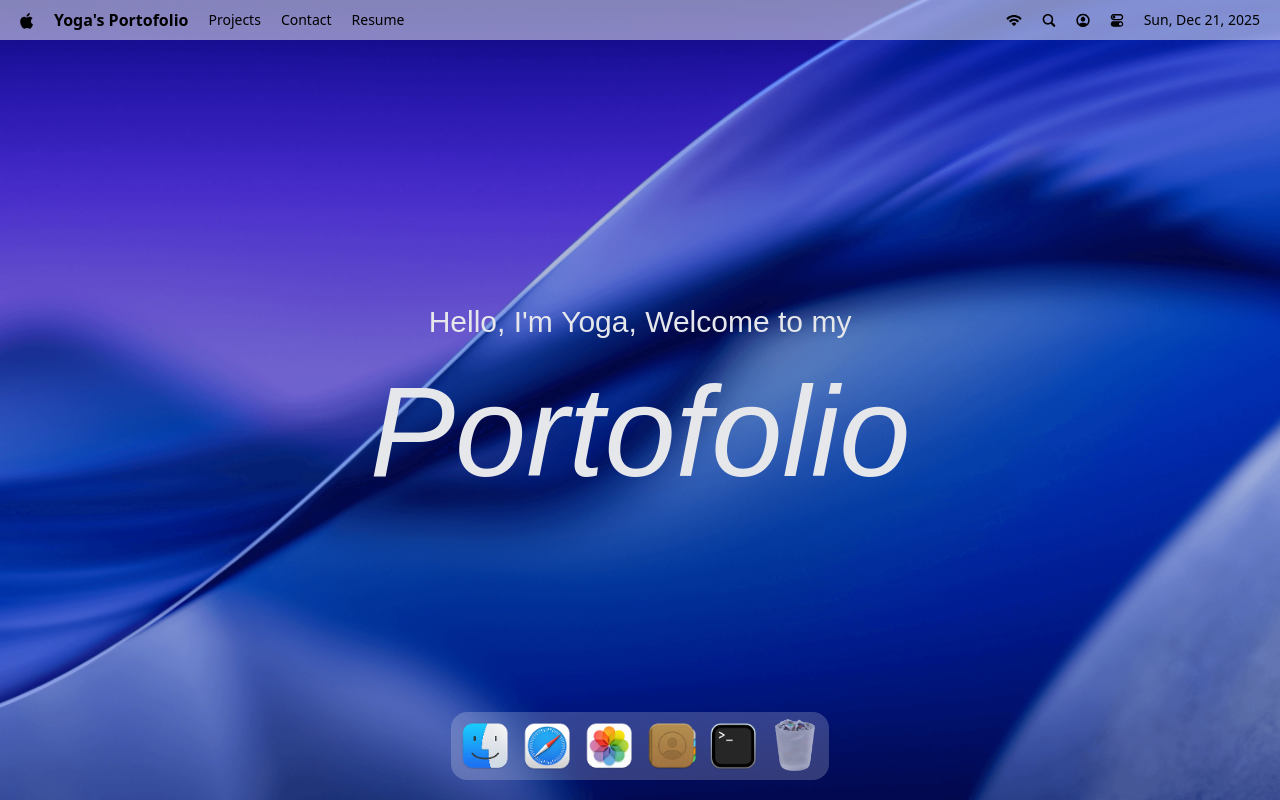
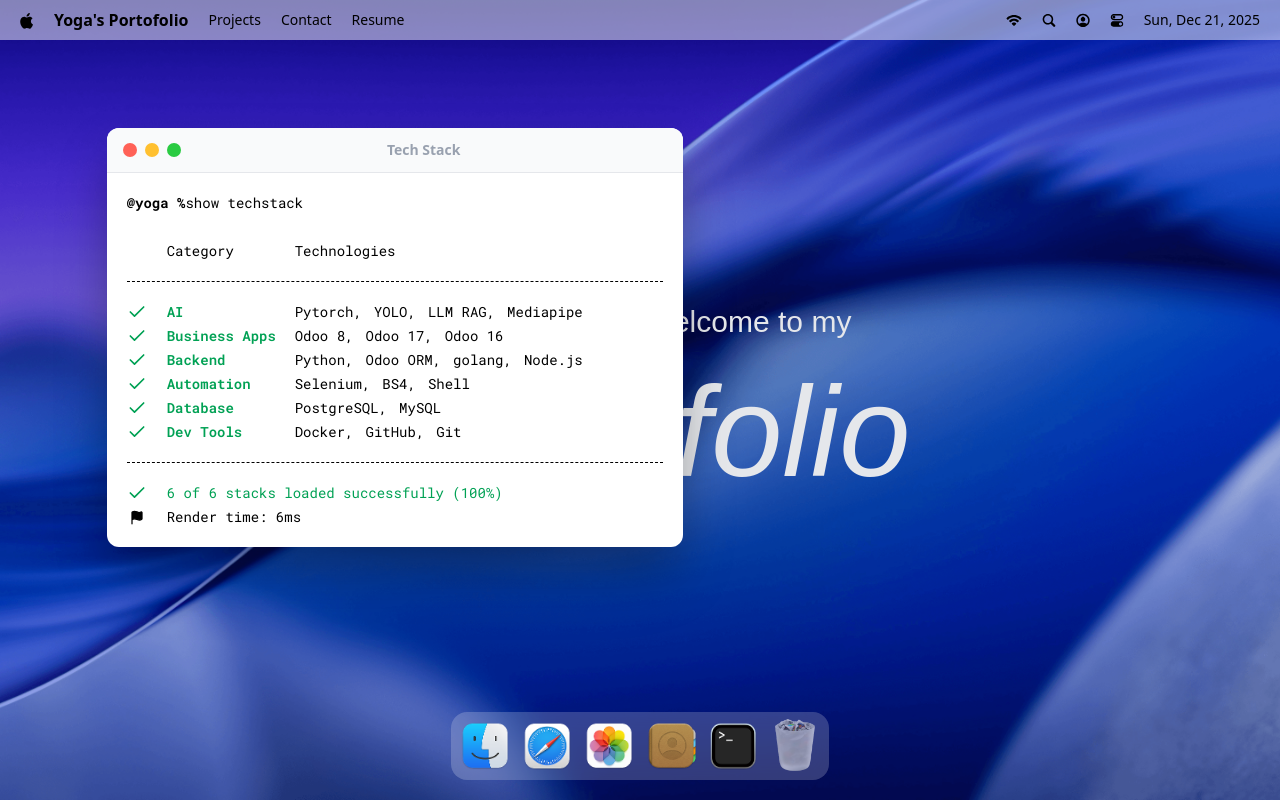
Before and after one commit to bangagoyz/MacOS_Portofolio, a React (Vite) app: page / in a window 1280 px wide. Both pictures are taken after a click on the button 733 px from the left and 746 px from the top of the page. Built offline with nearby package versions, Linux system fonts and the light colour scheme; a web font is replaced by a local one.

Commit message:
implement hoc for managing window states and add state windows terminal

```diff
--- a/package.json
+++ b/package.json
@@ -14,11 +14,13 @@
     "@tailwindcss/vite": "^4.1.18",
     "dayjs": "^1.11.19",
     "gsap": "^3.14.2",
+    "immer": "^11.1.0",
     "lucide-react": "^0.562.0",
     "react": "^19.2.0",
     "react-dom": "^19.2.0",
     "react-tooltip": "^5.30.0",
-    "tailwindcss": "^4.1.18"
+    "tailwindcss": "^4.1.18",
+    "zustand": "^5.0.9"
   },
   "devDependencies": {
     "@eslint/js": "^9.39.1",
--- a/src/App.jsx
+++ b/src/App.jsx
@@ -1,4 +1,10 @@
+import gsap from "gsap";
+import { Draggable } from "gsap/Draggable";
+
 import { NavBar, Welcome, Dock } from "#components";
+import { Terminal } from "#windows";
+
+gsap.registerPlugin(Draggable);
 
 const App = () => {
   return (
@@ -6,6 +12,8 @@
       <NavBar />
       <Welcome />
       <Dock />
+
+      <Terminal />
     </main>
   );
 };
--- a/src/components/Dock.jsx
+++ b/src/components/Dock.jsx
@@ -3,8 +3,10 @@
 import { dockApps } from "#constants";
 import gsap from "gsap";
 import { useGSAP } from "@gsap/react";
+import useWindowStore from "#store/window.js";
 
 const Dock = () => {
+    const { openWindow, closeWindow, windows } = useWindowStore()
     const dockRef = useRef(null);
 
     useGSAP(() =>{
@@ -51,7 +53,25 @@
     }, []);
 
 
-    const toggleApp = (app) =>{}
+    const toggleApp = (app) =>{
+            if(!app.canOpen) return;
+
+            const window= windows[app.id];
+
+            if (!window){
+                console.error(`Window not found for app: $(app.id)`);
+                return;
+            }
+
+            if(window.isOpen){
+                closeWindow(app.id);
+            }else {
+                openWindow(app.id);
+            }
+
+            console.log(windows);
+
+    };
 
     return (
     <section id ="dock">
--- /dev/null
+++ b/src/components/WindowControls.jsx
@@ -0,0 +1,15 @@
+import useWindowStore from "#store/window";
+
+const WindowControls = ({ target }) => {
+  const { closeWindow } = useWindowStore();
+
+  return (
+    <div id="window-controls">
+      <div className="close" onClick={() => closeWindow(target)} />
+      <div className="minimize" />
+      <div className="maximize" />
+    </div>
+  );
+};
+
+export default WindowControls;
--- a/src/components/index.js
+++ b/src/components/index.js
@@ -1,4 +1,5 @@
 import NavBar from "#components/NavBar.jsx";
 import Welcome from "#components/welcome";
-import Dock from '#components/Dock';
-export { NavBar, Welcome, Dock };
+import Dock from "#components/Dock";
+import WindowControls from "./WindowControls";
+export { NavBar, Welcome, Dock, WindowControls };
--- a/src/constants/index.js
+++ b/src/constants/index.js
@@ -101,28 +101,29 @@
 
 const techStack = [
   {
-    category: "Frontend",
-    items: ["React.js", "Next.js", "TypeScript"],
+    category: "AI",
+    items: ["Pytorch", "YOLO", "LLM RAG", "Mediapipe"],
   },
   {
-    category: "Mobile",
-    items: ["React Native", "Expo"],
-  },
-  {
-    category: "Styling",
-    items: ["Tailwind CSS", "Sass", "CSS"],
+    category: "Business Apps",
+    items: ["Odoo 8", "Odoo 17", "Odoo 16"],
   },
   {
     category: "Backend",
-    items: ["Node.js", "Express", "NestJS", "Hono"],
+    items: ["Python", "Odoo ORM", "golang", "Node.js"],
+  },
+
+  {
+    category: "Automation",
+    items: ["Selenium", "BS4", "Shell"],
   },
   {
     category: "Database",
-    items: ["MongoDB", "PostgreSQL"],
+    items: ["PostgreSQL", "MySQL"],
   },
   {
     category: "Dev Tools",
-    items: ["Git", "GitHub", "Docker"],
+    items: ["Docker", "GitHub", "Git"],
   },
 ];
 
--- /dev/null
+++ b/src/hoc/WindowWrapper.jsx
@@ -0,0 +1,56 @@
+import useWindowStore from "#store/window";
+import { useGSAP } from "@gsap/react";
+import { useLayoutEffect, useRef } from "react";
+import gsap from "gsap";
+import { Draggable } from "gsap/Draggable";
+
+const WindowWrapper = (Component, windowKey) => {
+  const Wrapped = (props) => {
+    const { focusWIndow, windows } = useWindowStore();
+    const { isOpen, zIndex } = windows[windowKey];
+    const ref = useRef(null);
+
+    useGSAP(() => {
+      const el = ref.current;
+      if (!el || isOpen) return;
+
+      el.style.display = "block";
+
+      gsap.fromTo(
+        el,
+        { scale: 0.7, opacity: 0, y: 40 },
+        { scale: 1, opacity: 1, y: 0, duration: 0.7, ease: "power3.out" }
+      );
+    }, [isOpen]);
+
+    useGSAP(() => {
+      const el = ref.current;
+      if (!el) return;
+
+      const [instance] = Draggable.create(el, {
+        onPress: () => focusWIndow(windowKey),
+      });
+
+      return () => instance.kill();
+    }, []);
+
+    useLayoutEffect(() => {
+      const el = ref.current;
+      if (!el) return;
+      el.style.display = isOpen ? "block" : "none";
+    }, [isOpen]);
+
+    return (
+      <section id={windowKey} ref={ref} style={{ zIndex }} className="absolute">
+        <Component {...props} />
+      </section>
+    );
+  };
+
+  Wrapped.displayName = `WindowWrapper(${
+    Component.displayName || Component.name || "Component"
+  })`;
+  return Wrapped;
+};
+
+export default WindowWrapper;
--- /dev/null
+++ b/src/store/window.js
@@ -0,0 +1,35 @@
+import { create } from "zustand";
+import { immer } from "zustand/middleware/immer";
+import { INITIAL_Z_INDEX, WINDOW_CONFIG } from "#constants";
+
+const useWindowStore = create(immer((set) =>( {
+    windows: WINDOW_CONFIG,
+    nextZIndex : INITIAL_Z_INDEX + 1,
+
+    openWindow: (windowKey, data = null) =>
+        set((state) => {
+            const win = state.windows[windowKey];
+            if (!win) return;
+            win.isOpen = true;
+            win.zIndex = state.nextZIndex;
+            win.data = data ?? win.data;
+            state.nextZIndex++;
+    }),
+
+    closeWindow: (windowKey) => set((state) => {
+        const win = state.windows[windowKey];
+        if (!win) return;
+        win.isOpen = false;
+        win.zIndex = INITIAL_Z_INDEX;
+        win.data = null;
+    }),
+
+    focusWindow: (windowKey) => set((state) => {
+        const win = state.windows[windowKey];
+        win.zIndex = state.nextZIndex++;
+    }),
+
+})),
+);
+
+export default useWindowStore;
--- /dev/null
+++ b/src/windows/Terminal.jsx
@@ -0,0 +1,59 @@
+import WindowControls from "#components/WindowControls";
+import { techStack } from "#constants";
+import WindowWrapper from "#hoc/WindowWrapper.jsx";
+import { Check, Flag } from "lucide-react";
+
+const Terminal = () => {
+  return (
+    <>
+      <div id="window-header">
+        <WindowControls target="terminal" />
+        <h2>Tech Stack</h2>
+      </div>
+
+      <div className="techstack">
+        <p>
+          <span className="font-bold">@yoga %</span>
+          show techstack
+        </p>
+
+        <div className="label">
+          <p className="w-32">Category</p>
+          <p>Technologies</p>
+        </div>
+
+        <ul className="content">
+          {techStack.map(({ category, items }) => (
+            <li key={category} className="flex items-center">
+              <Check className="check" size={20} />
+              <h3>{category}</h3>
+              <ul>
+                {items.map((item, i) => (
+                  <li key={i}>
+                    {item}
+                    {i < items.length - 1 ? "," : ""}
+                  </li>
+                ))}
+              </ul>
+            </li>
+          ))}
+        </ul>
+
+        <div className="footnote">
+          <p>
+            <Check size={20} /> 6 of 6 stacks loaded successfully (100%)
+          </p>
+
+          <p className="text-black">
+            <Flag size={15} fill="black" />
+            Render time: 6ms
+          </p>
+        </div>
+      </div>
+    </>
+  );
+};
+
+const TerminalWindow = WindowWrapper(Terminal, "terminal");
+
+export default TerminalWindow;
--- /dev/null
+++ b/src/windows/index.js
@@ -0,0 +1,3 @@
+import Terminal from "#windows/Terminal.jsx";
+
+export { Terminal };
```
Also changed, not shown: 1 other file (tests, documents, lock files or other folders).
